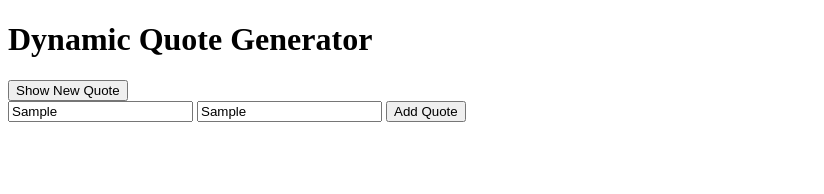
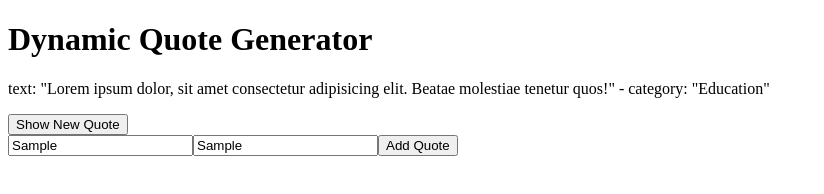
Before and after one commit to KingKowa/alx_fe_javascript, a plain HTML site: page dom-manipulation/index.html in a window 1280 px wide. Both pictures are taken after typing "Sample", "Sample" into the empty fields and a click on the button "Add Quote". Shown: the whole page, without its empty margins (0-824 px from the left). Drawn offline with Linux system fonts and the light colour scheme.

Commit message:
Add quote dynamically

```diff
--- a/dom-manipulation/index.html
+++ b/dom-manipulation/index.html
@@ -11,12 +11,6 @@
     <button id="newQuote">Show New Quote</button>
 
 
-    <div>
-        <input id="newQuoteText" type="text" placeholder="Enter a new quote" />
-        <input id="newQuoteCategory" type="text" placeholder="Enter quote category" />
-        <button onclick="addQuote()">Add Quote</button>
-      </div>
-
 
     <script src="script.js"></script>
   </body>
--- a/dom-manipulation/script.js
+++ b/dom-manipulation/script.js
@@ -12,9 +12,56 @@ const showRandomQuote = () => {
     quoteDisplay.innerHTML = `<p>text: "${randomQuote.text}" - category: "${randomQuote.category}"</p>`;
 }
 
+function createAddQuoteForm() {
+    const form = document.createElement('form');
+    form.id = 'quoteForm';
 
-function createAddQuoteForm(){
+    const textInput = document.createElement('input');
+    textInput.type = 'text';
+    textInput.placeholder = 'Enter a new quote';
+    textInput.id = 'newQuoteText';
+    textInput.required = true;
 
+    const categoryInput = document.createElement('input');
+    categoryInput.type = 'text';
+    categoryInput.placeholder = 'Enter quote category';
+    categoryInput.id = 'quoteCategory';
+    categoryInput.required = true;
+
+    const submitButton = document.createElement('button');
+    submitButton.textContent = 'Add Quote';
+    submitButton.type = 'submit';
+
+    form.appendChild(textInput);
+    form.appendChild(categoryInput);
+    form.appendChild(submitButton);
+
+    document.body.appendChild(form);
+
+    form.addEventListener('submit', function(e) {
+        e.preventDefault();  // Prevent the page from refreshing
+
+        const newQuoteText = document.getElementById('quoteText').value;
+        const newQuoteCategory = document.getElementById('quoteCategory').value;
+
+        const newQuote = { text: newQuoteText, category: newQuoteCategory };
+        quotes.push(newQuote);
+
+        textInput.value = '';
+        categoryInput.value = '';
+
+        //displayQuotes();
+
+        showRandomQuote();
+
+        alert('Quote added successfully!');
+      });
 }
 
-quoteDisplay.addEventListener('click', showRandomQuote);
+document.getElementById('newQuote').addEventListener('click', showRandomQuote);
+
+
+document.addEventListener('DOMContentLoaded', function() {
+    createAddQuoteForm();
+    showRandomQuote();  // Show a random quote on page load
+  });
```
